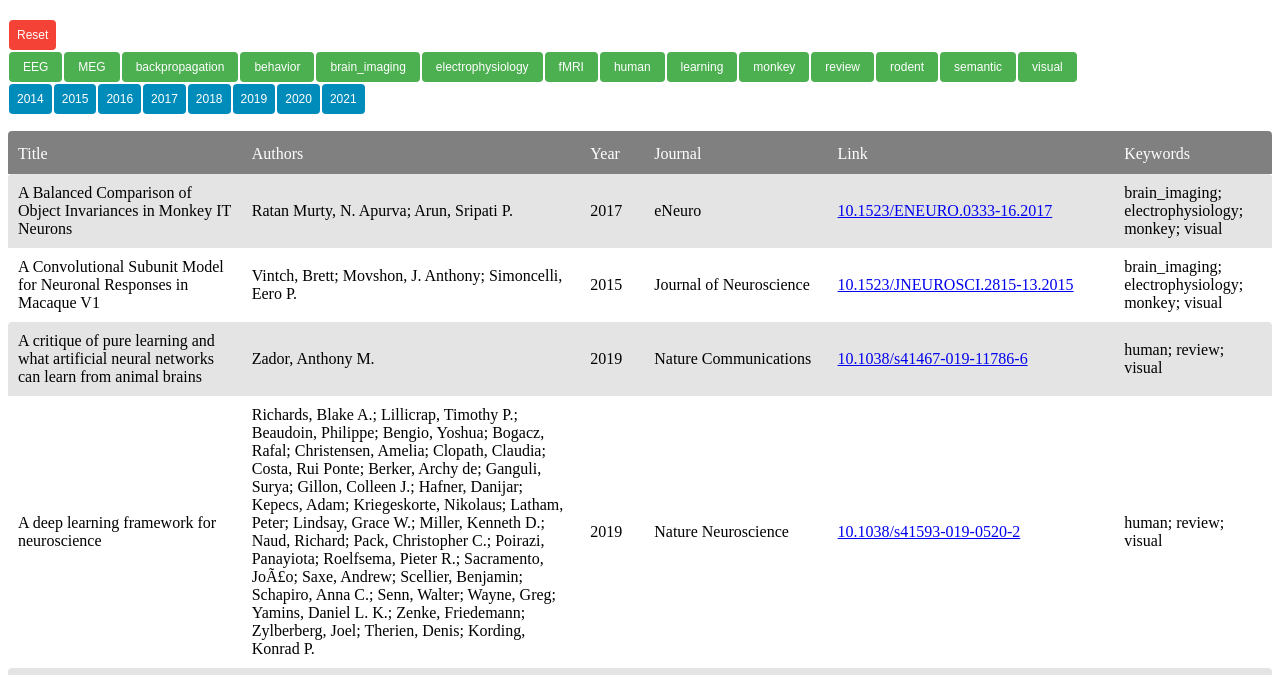
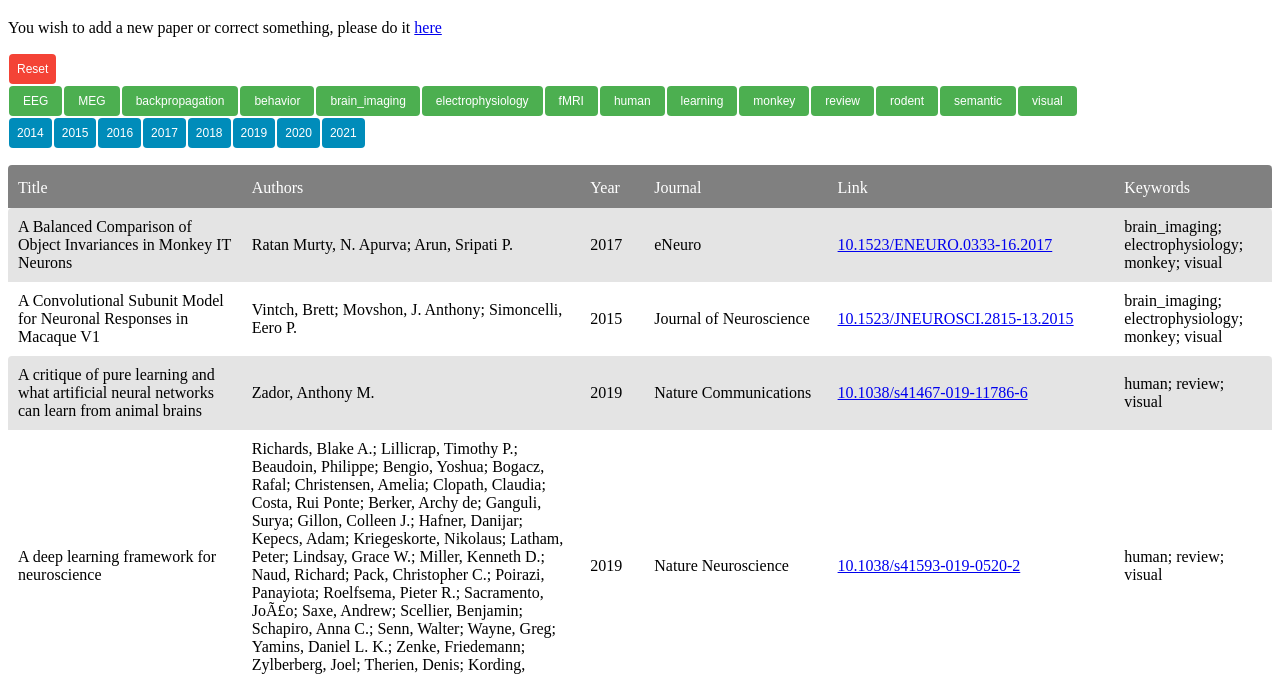
Before and after one commit to ViCCo-Group/DNN_vs_brain-and-behavior, a website: page index.html in a window 1280 px wide. Shown: the part 61-736 px from the top of the page. Drawn offline with nearby package versions, Linux system fonts and the light colour scheme.

Commit message:
Update index.html

```diff
--- a/index.html
+++ b/index.html
@@ -16,6 +16,11 @@
     <h1 style="text-align: center;">DNN vs. brain and behavior</h1>
 </div>
 
+<div class="Intro">
+   <p>You wish to add a new paper or correct something, please do it <a href="https://docs.google.com/spreadsheets/d/1Dgbqh19xYWZ8MSJwEOu9XSaZzCWD-DbmL7oq395-prk/edit?usp=sharing"_blank">here</a .We will update the website regulary.
+        </p>
+     </div>
+
 <div id='filter_section' >
      <button id='reset_filter'>Reset</button></br>
 </div>
```
